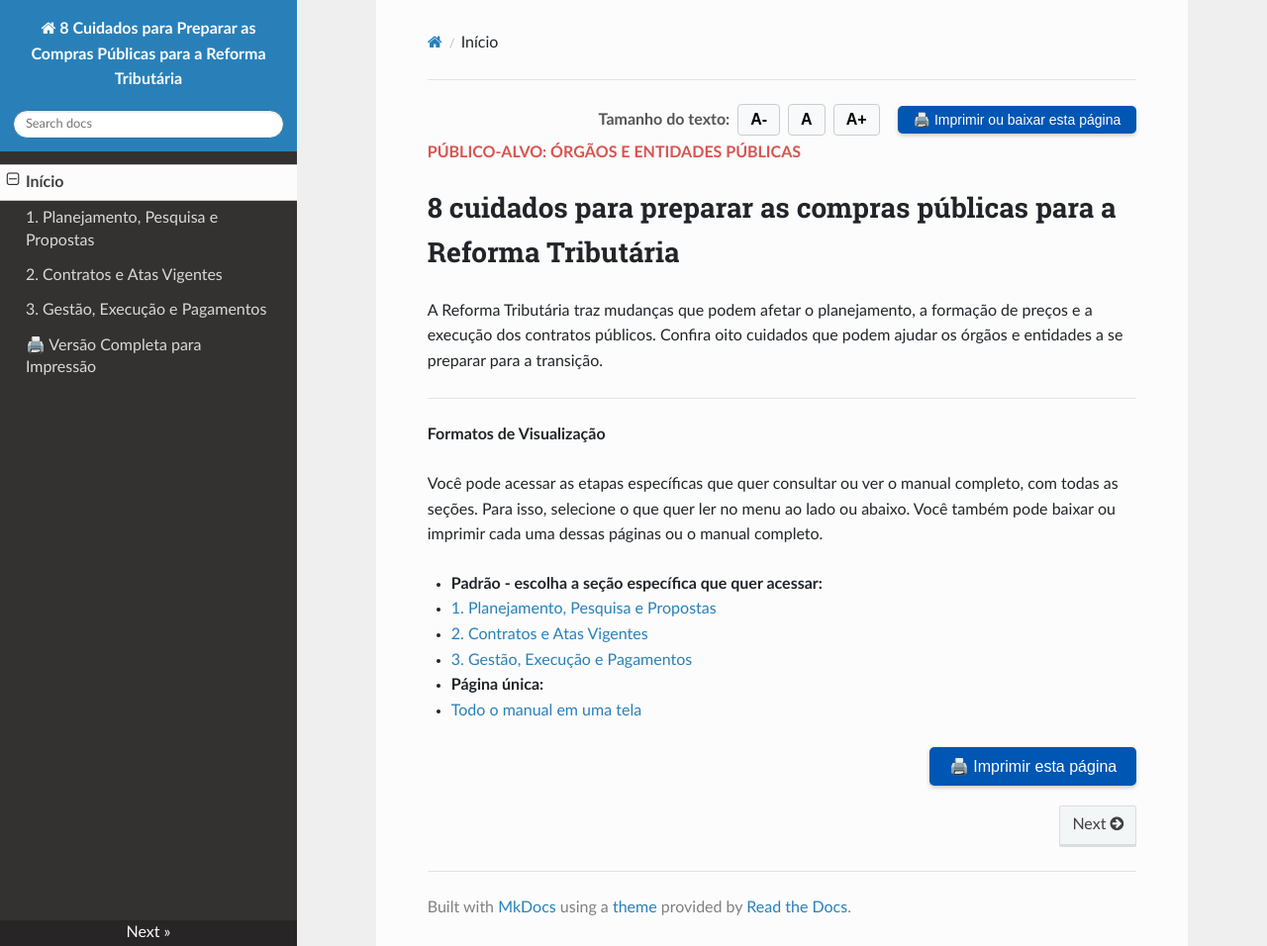
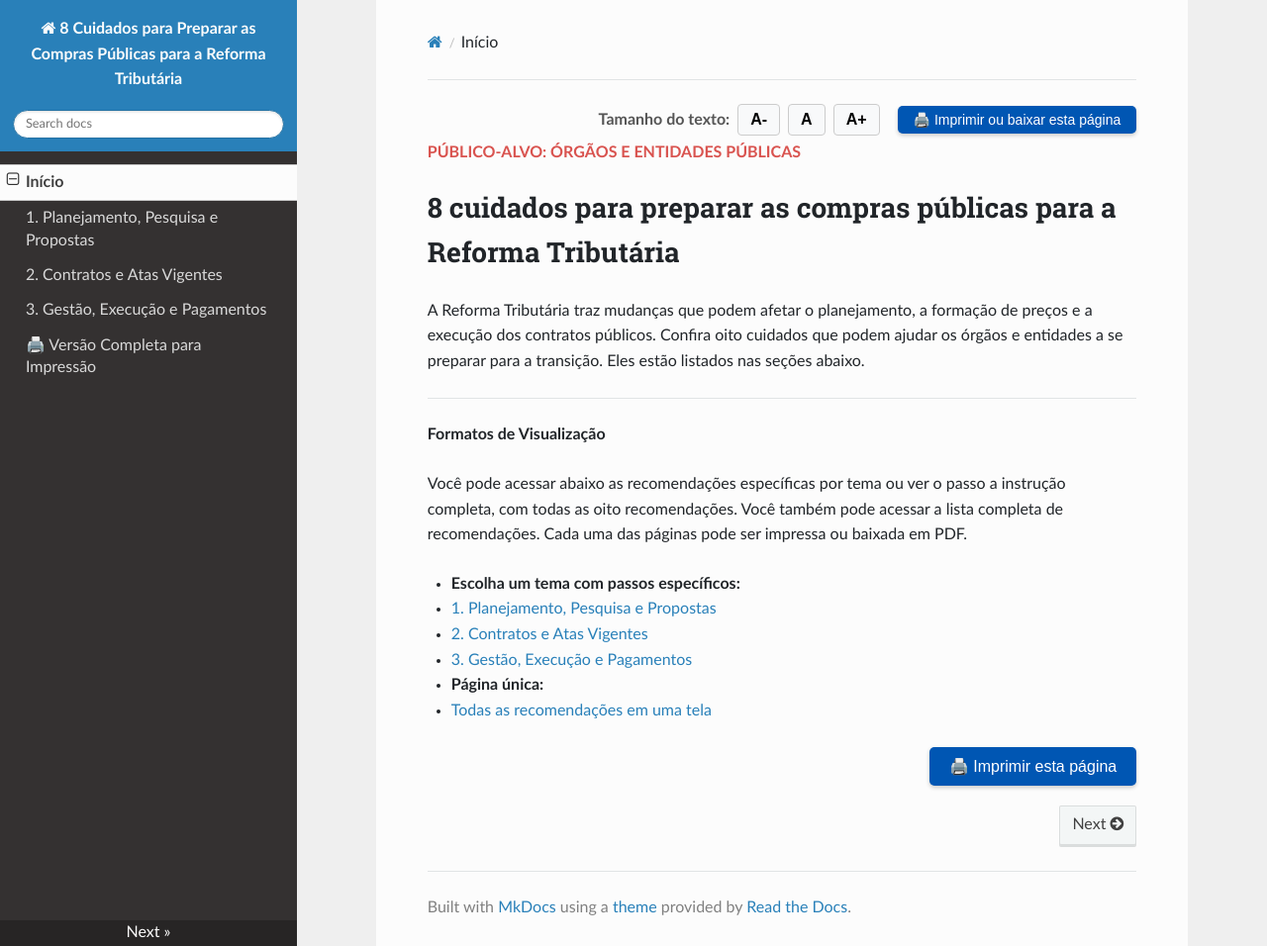
Before and after one commit to emilix10-bit/passos-preparacao-RT-2026, an MkDocs documentation site: the page built from docs/index.md, in a window 1280 px wide and 956 px high. Shown: the whole window at 99% size. Built offline with MkDocs 1.6.1, drawn with Linux system fonts in a browser that asks for light colours; nearby versions of some CDN libraries.

Commit message:
Revise text size controls and content layout
Updated text size controls and improved content structure.

```diff
--- a/docs/index.md
+++ b/docs/index.md
@@ -13,21 +13,21 @@
 
 # 8 cuidados para preparar as compras públicas para a Reforma Tributária
 
-A Reforma Tributária traz mudanças que podem afetar o planejamento, a formação de preços e a execução dos contratos públicos. Confira oito cuidados que podem ajudar os órgãos e entidades a se preparar para a transição.
+A Reforma Tributária traz mudanças que podem afetar o planejamento, a formação de preços e a execução dos contratos públicos. Confira oito cuidados que podem ajudar os órgãos e entidades a se preparar para a transição. Eles estão listados nas seções abaixo.
 
 ---
 
 <span style="font-size: 1.5em; font-weight: bold;">Formatos de Visualização</span>
 
-Você pode acessar as etapas específicas que quer consultar ou ver o manual completo, com todas as seções. Para isso, selecione o que quer ler no menu ao lado ou abaixo. Você também pode baixar ou imprimir cada uma dessas páginas ou o manual completo.
+Você pode acessar abaixo as recomendações específicas por tema ou ver o passo a instrução completa, com todas as oito recomendações. Você também pode acessar a lista completa de recomendações. Cada uma das páginas pode ser impressa ou baixada em PDF.
 
-* **Padrão - escolha a seção específica que quer acessar:**
+* **Escolha um tema com passos específicos:**
   * [1. Planejamento, Pesquisa e Propostas](01-planejamento.md)
   * [2. Contratos e Atas Vigentes](02-contratos.md)
   * [3. Gestão, Execução e Pagamentos](03-gestao.md)
 
 * **Página única:**
-  * [Todo o manual em uma tela](manual-completo.md)
+  * [Todas as recomendações em uma tela](manual-completo.md)
 
 <div style="text-align: right; margin: 20px 0;">
   <button onclick="window.print()" style="background-color: #0056b3; color: white; padding: 10px 20px; border: none; border-radius: 5px; font-size: 16px; cursor: pointer; box-shadow: 0 2px 4px rgba(0,0,0,0.2);">
```
